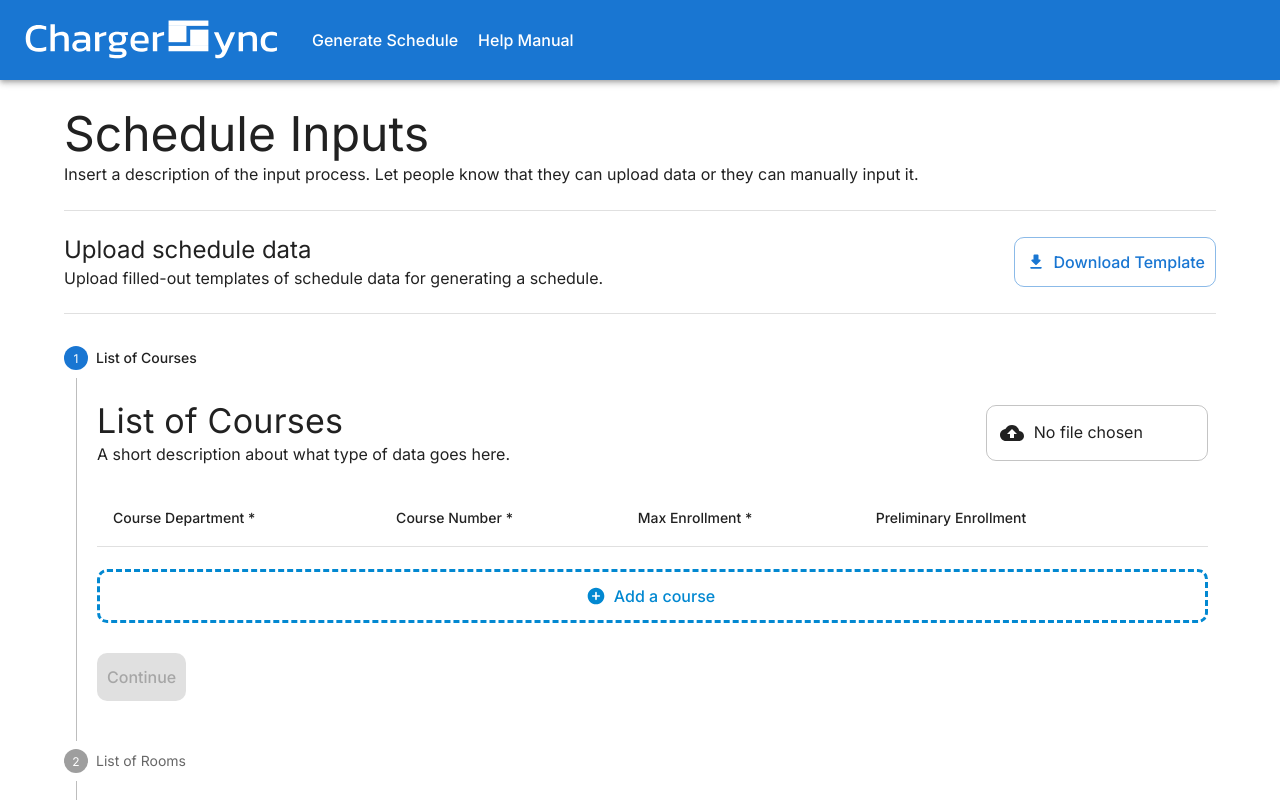
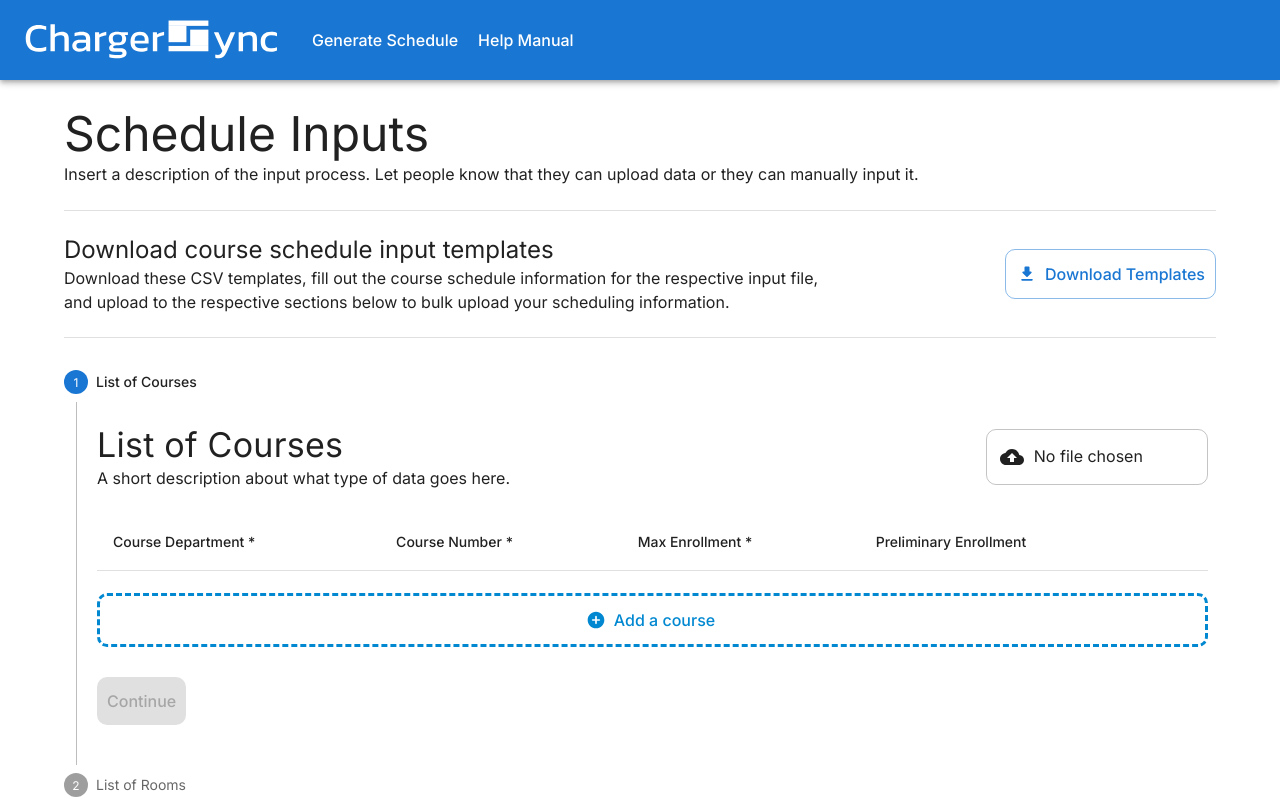
Before and after one commit to BSSD-Technologies/ChargerSync, a Next.js app in the folder frontend/: page /input-data in a window 1280 px wide. Shown: the top 800 px of the page. Built offline with nearby package versions, Linux system fonts and the light colour scheme.

Commit message:
Created templates.zip for download, not pretty but it works

```diff
--- a/frontend/src/app/input-data/input-sections/upload-input.tsx
+++ b/frontend/src/app/input-data/input-sections/upload-input.tsx
@@ -1,15 +1,9 @@
 "use client";
 
-import {
-  Box,
-  Button,
-  Grid,
-  Stack,
-  Typography,
-} from "@mui/material";
+import { Box, Button, Grid, Stack, Typography } from "@mui/material";
 import { useTheme } from "@emotion/react";
 import Link from "next/link";
-import DownloadRoundedIcon from '@mui/icons-material/DownloadRounded';
+import DownloadRoundedIcon from "@mui/icons-material/DownloadRounded";
 
 export default function UploadInput() {
   const theme = useTheme();
@@ -22,20 +16,29 @@ export default function UploadInput() {
       }}
     >
       <Grid container alignItems={"center"} justifyContent={"space-between"}>
+        <Grid item xs={8}>
           <Stack direction={"column"}>
-          <Typography variant="h5">Upload schedule data</Typography>
+            <Typography variant="h5">
+              Download course schedule input templates
+            </Typography>
             <Typography variant="body1">
-            Upload filled-out templates of schedule data for generating a
-            schedule.
+              Download these CSV templates, fill out the course schedule
+              information for the respective input file, and upload to the
+              respective sections below to bulk upload your scheduling
+              information.
             </Typography>
           </Stack>
-        <Link
-          passHref
-          href="/CourseListTemplate.csv"
-          download={"CourseListTemplate.csv"}
+        </Grid>
+        <Grid item justifyContent={"right"}>
+          <Link passHref href="/templates.zip" download={"templates.zip"}>
+            <Button
+              variant="outlined"
+              startIcon={<DownloadRoundedIcon sx={{ marginLeft: "5px" }} />}
             >
-          <Button variant="outlined" startIcon={<DownloadRoundedIcon sx={{ marginLeft: "5px" }} />}>Download Template</Button>
+              Download Templates
+            </Button>
           </Link>
+        </Grid>
       </Grid>
     </Box>
   );
```
Also changed, not shown: frontend/public/PreferenceList.csv (deleted), frontend/public/courseTemplate.csv, 1 other file (tests, documents, lock files or other folders). Lines whose indentation alone changed are shown as unchanged.
